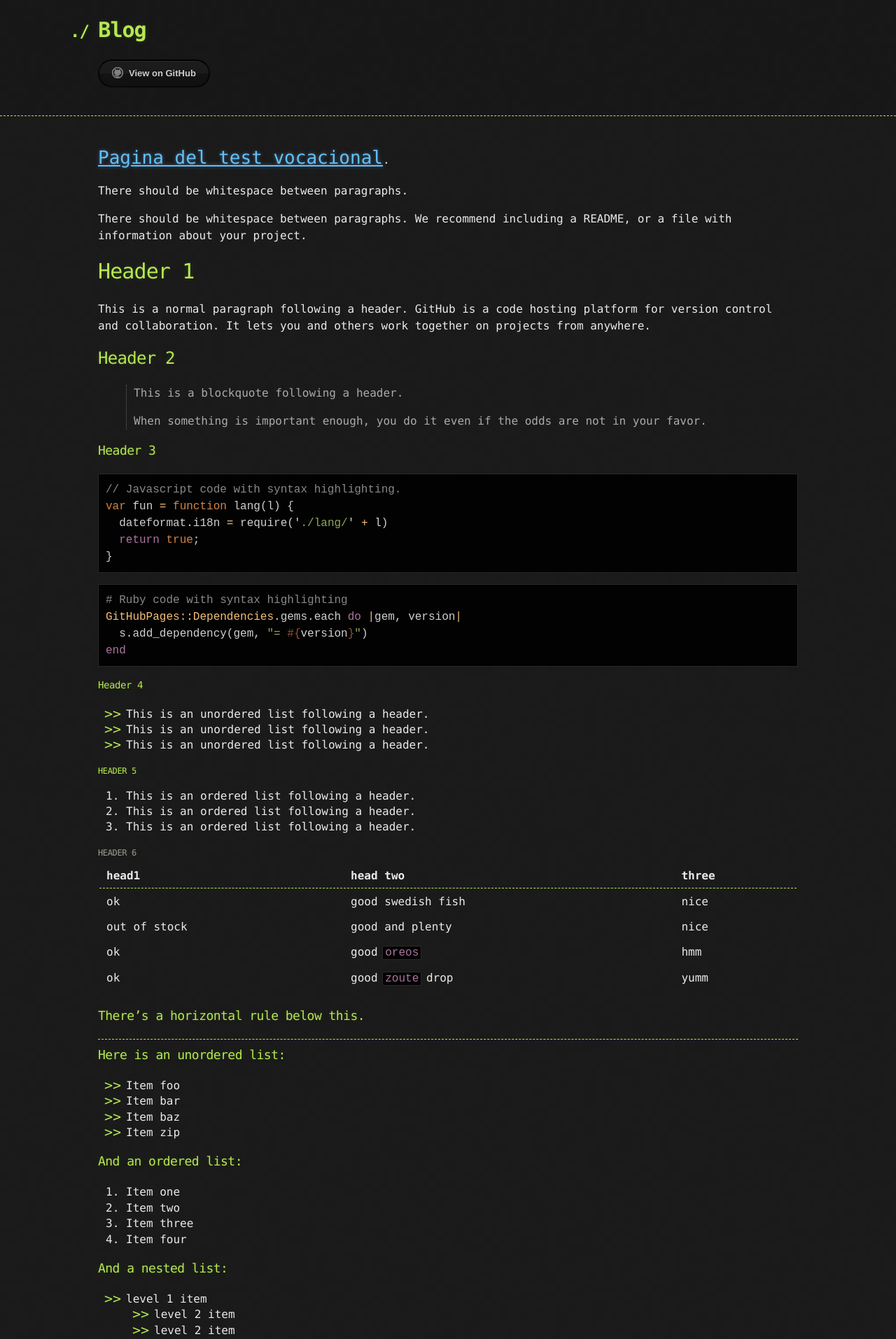
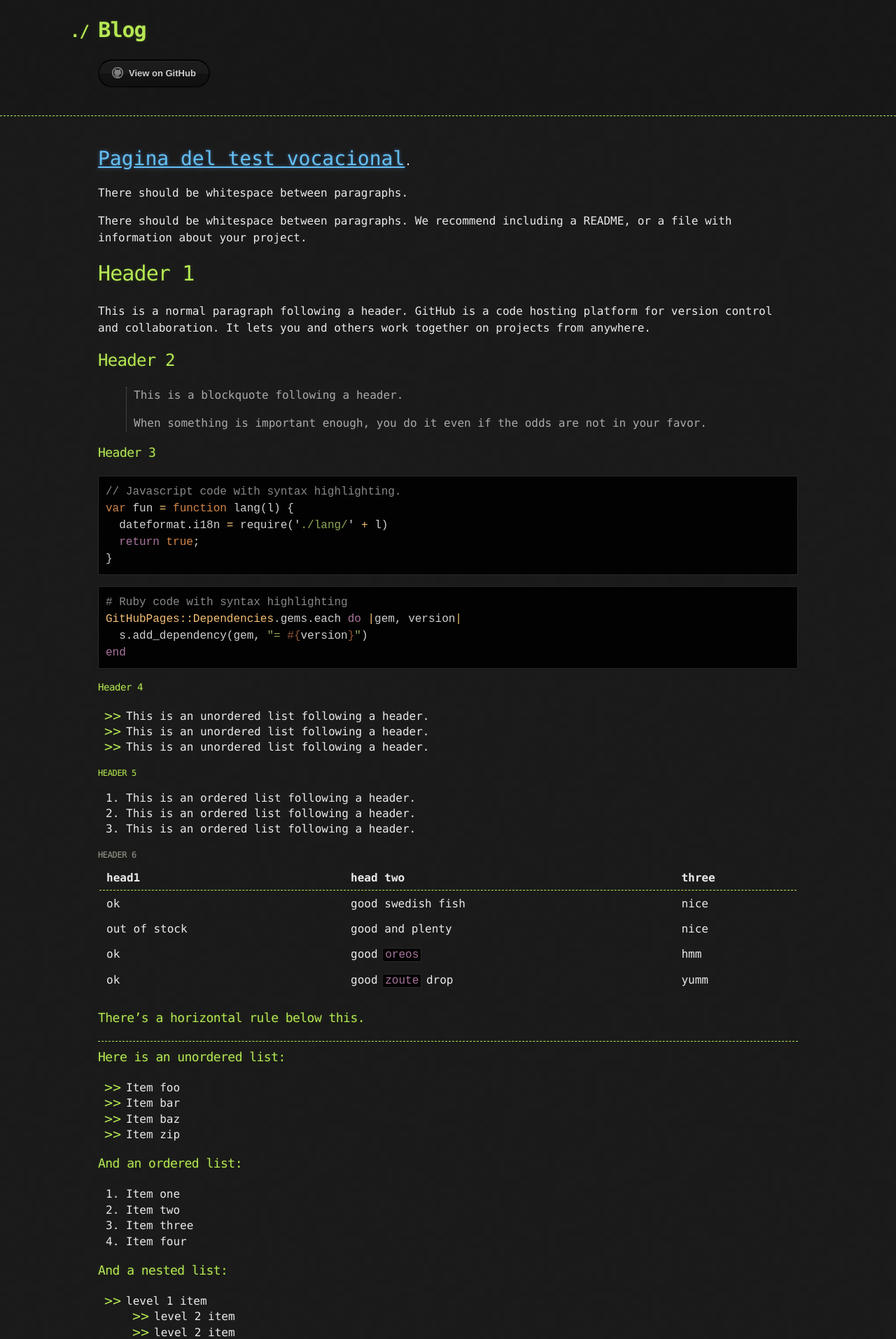
Before and after one commit to NinjaDiaz007/Blog, a Jekyll site: the page built from index.md, in a window 1280 px wide. Shown: the top 1914 px of the page at 70% size. Built offline with Jekyll 4.4.1, drawn with Linux system fonts in a browser that asks for light colours; the repository's description, which GitHub fills in, is left out.

Commit message:
Update jekyll-theme-hacker.scss

```diff
--- a/_sass/jekyll-theme-hacker.scss
+++ b/_sass/jekyll-theme-hacker.scss
@@ -244,7 +244,7 @@ hr {
 */
 
 a {
-  font-size: 26px;
+  font-size: 28px;
   color: #63c0f5;
   text-shadow: 0 0 5px rgba(104, 182, 255, 0.5);
 }
```
